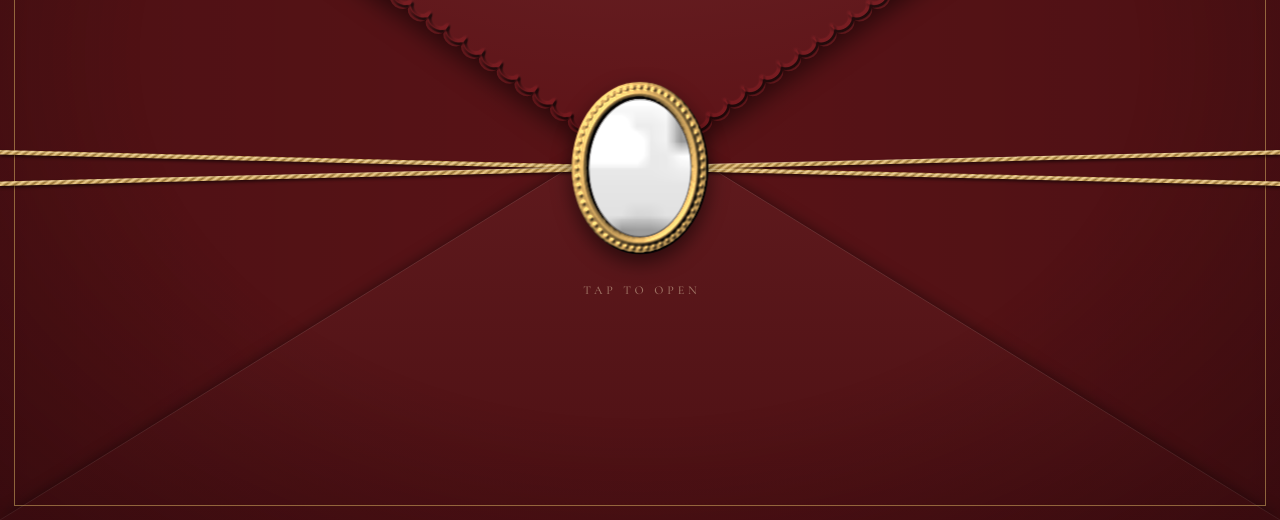
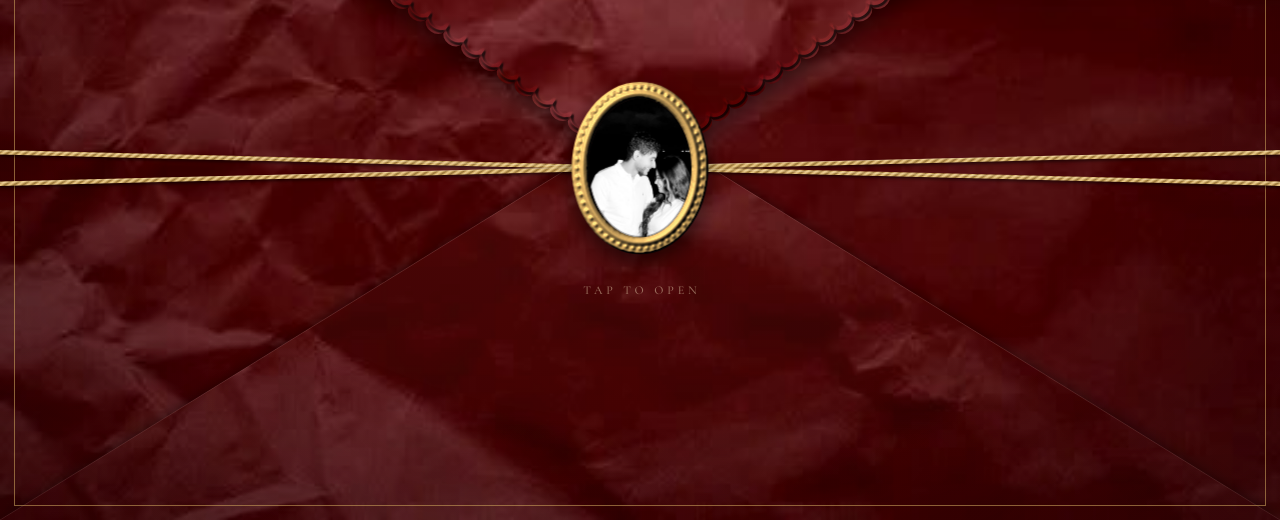
Before and after one commit to kyrellosandmeryam/km2026, a plain HTML site: page index.html in a window 1280 px wide. Shown: the part 280-800 px from the top of the page. Drawn offline with nearby package versions, Linux system fonts and the light colour scheme.

Commit message:
Add files via upload

```diff
--- a/index.html
+++ b/index.html
@@ -7,10 +7,10 @@
 <meta name="description" content="Kyrellos &amp; Meryam's engagement · Wednesday 25 November 2026 · Celini, Helnan Palace, Alexandria">
 <!-- Link preview when shared on WhatsApp / Instagram (image needs the full address) -->
 <meta property="og:type" content="website">
-<meta property="og:url" content="https://kyrellos-meryam.km2026.workers.dev/">
+<meta property="og:url" content="https://kyrellosandmeryam.github.io/km2026/">
 <meta property="og:title" content="Kyrellos &amp; Meryam · You're invited">
 <meta property="og:description" content="Our engagement · Wednesday 25 November 2026 · Celini, Helnan Palace, Alexandria. Tap to open your invitation.">
-<meta property="og:image" content="https://kyrellos-meryam.km2026.workers.dev/photos/share.jpg">
+<meta property="og:image" content="https://kyrellosandmeryam.github.io/km2026/share.jpg">
 <meta property="og:image:width" content="800">
 <meta property="og:image:height" content="800">
 <meta name="twitter:card" content="summary_large_image">
@@ -18,7 +18,7 @@
 <link rel="preconnect" href="https://fonts.googleapis.com">
 <link rel="preconnect" href="https://fonts.gstatic.com" crossorigin>
 <link href="https://fonts.googleapis.com/css2?family=Cormorant+Garamond:ital,wght@0,300;0,400;0,500;0,600;1,300;1,400&family=Pinyon+Script&display=swap" rel="stylesheet">
-<link rel="preload" as="image" href="textures/crumpled-red.jpg">
+<link rel="preload" as="image" href="crumpled-red.jpg">
 <style>
 /* =========================================================
    DESIGN SYSTEM
@@ -40,16 +40,16 @@ button{font:inherit;color:inherit;background:none;border:none;cursor:pointer;-we
 [hidden]{display:none !important}
 
 /* ---------- materials ----------
-   textures/parchment-ivory.jpg — "Crumpled beige parchment paper texture", Unsplash (free under the Unsplash License)
-   textures/gold-leaf.jpg       — "Textured gold leaf surface", Unsplash (free under the Unsplash License)
-   textures/crumpled-red.jpg    — provided by the couple */
-.burgundy{position:relative;color:var(--champ);background:#4a0f1a url(textures/crumpled-red.jpg) center/cover}
+   parchment-ivory.jpg — "Crumpled beige parchment paper texture", Unsplash (free under the Unsplash License)
+   gold-leaf.jpg       — "Textured gold leaf surface", Unsplash (free under the Unsplash License)
+   crumpled-red.jpg    — provided by the couple */
+.burgundy{position:relative;color:var(--champ);background:#4a0f1a url(crumpled-red.jpg) center/cover}
 .burgundy::before{content:"";position:absolute;inset:0;background:rgba(30,4,10,.22);pointer-events:none}
-.parchment{position:relative;background:#efe5d2 url(textures/parchment-ivory.jpg) center/cover}
+.parchment{position:relative;background:#efe5d2 url(parchment-ivory.jpg) center/cover}
 .parchment::before{content:"";position:absolute;inset:0;background:rgba(251,247,239,.38);pointer-events:none}
 .burgundy > *,.parchment > *{position:relative}
 /* gold-leaf lettering: the real leaf texture, re-tinted to exactly the same gold as everything else */
-.goldleaf{background-image:linear-gradient(var(--gold),var(--gold)),url(textures/gold-leaf.jpg);background-size:cover;background-position:center;
+.goldleaf{background-image:linear-gradient(var(--gold),var(--gold)),url(gold-leaf.jpg);background-size:cover;background-position:center;
   background-blend-mode:color,normal;-webkit-background-clip:text;background-clip:text;color:transparent;-webkit-text-fill-color:transparent;filter:brightness(1.2)}
 
 .burgundy .title.goldleaf,.burgundy .sig.goldleaf{filter:brightness(1.2) drop-shadow(0 1px 1px rgba(0,0,0,.4))}
@@ -91,8 +91,8 @@ button{font:inherit;color:inherit;background:none;border:none;cursor:pointer;-we
 .stage{position:fixed;inset:0;z-index:10;overflow:hidden;--fh:56vh;cursor:pointer;-webkit-tap-highlight-color:transparent;transition:opacity 1s ease}
 .stage.gone{opacity:0;pointer-events:none}
 .stage::after{content:"";position:absolute;inset:0;z-index:5;pointer-events:none;background:radial-gradient(ellipse at 50% 42%,transparent 55%,rgba(18,2,6,.35) 100%)}
-.paper-red{background:#5e1418 url(textures/crumpled-red.jpg) center/cover}
-.liner{position:absolute;inset:0;background:#2a070d;background-image:linear-gradient(rgba(25,3,8,.6),rgba(25,3,8,.6)),url(textures/crumpled-red.jpg);background-size:cover;background-position:center}
+.paper-red{background:#5e1418 url(crumpled-red.jpg) center/cover}
+.liner{position:absolute;inset:0;background:#2a070d;background-image:linear-gradient(rgba(25,3,8,.6),rgba(25,3,8,.6)),url(crumpled-red.jpg);background-size:cover;background-position:center}
 
 .inner-card{position:absolute;left:8%;right:8%;top:8vh;height:72vh;z-index:2;text-align:center;padding-top:5vh;
   box-shadow:0 10px 30px rgba(0,0,0,.45);transition:transform 1.3s cubic-bezier(.22,.9,.3,1),opacity .9s ease}
@@ -117,7 +117,7 @@ button{font:inherit;color:inherit;background:none;border:none;cursor:pointer;-we
 .flap .f-out{background-size:180% auto;background-position:35% 15%}
 .flap .f-out::after{content:"";position:absolute;inset:0;background:radial-gradient(ellipse at 50% 0,rgba(255,230,220,.1),transparent 65%)}
 .flap .f-out svg{position:absolute;inset:0;width:100%;height:100%;mix-blend-mode:overlay}
-.flap .f-in{transform:rotateX(180deg);background:#2a070d;background-image:linear-gradient(rgba(25,3,8,.5),rgba(25,3,8,.5)),url(textures/crumpled-red.jpg);background-size:cover}
+.flap .f-in{transform:rotateX(180deg);background:#2a070d;background-image:linear-gradient(rgba(25,3,8,.5),rgba(25,3,8,.5)),url(crumpled-red.jpg);background-size:cover}
 
 .env-text{position:absolute;left:0;right:0;top:0;height:var(--fh);z-index:6;pointer-events:none;color:var(--champ);
   display:flex;flex-direction:column;align-items:center;justify-content:center;padding-bottom:calc(var(--fh) * .3);text-align:center;transition:opacity .6s ease}
@@ -360,7 +360,7 @@ body.opened .hero-bg img{transition:transform 16s ease-out;transform:scale(1)}
     </div>
   </section>
 
-  <!-- our song (the record always shows; Play appears once music/song.mp3 exists) -->
+  <!-- our song (the record always shows; Play appears once song.mp3 exists) -->
   <section class="sec song" id="songSec">
     <div class="sec-in rv" id="player">
       <div class="turntable"><div class="vinyl" id="vinyl"><span class="vlabel" data-bind="initialsPlain"></span></div><div class="arm"></div></div>
@@ -488,12 +488,12 @@ const CONFIG = {
   venueAddress: "Helnan Palace Hotel, Montazah, Alexandria",
   mapsLink: "https://maps.app.goo.gl/7pJeU43gsQe5set17",   // Google Maps share link for the venue
 
-  heroPhoto: "photos/hero.jpg",          // full-screen black & white photo
-  stripPhoto: "photos/strip.jpg",        // photo-booth strip
-  photo1: "photos/couple.jpg",           // tall print
-  photo2: "photos/2.jpg",                // wide print
+  heroPhoto: "hero.jpg",          // full-screen black & white photo
+  stripPhoto: "strip.jpg",        // photo-booth strip
+  photo1: "couple.jpg",           // tall print
+  photo2: "2.jpg",                // wide print
 
-  music: "music/song.mp3",               // starts when the seal is tapped
+  music: "song.mp3",               // starts when the seal is tapped
   closing: "We can't wait to celebrate with you",
 
   /* RSVP — replies go to your Google Form, which saves them in a Google Sheet */
```
